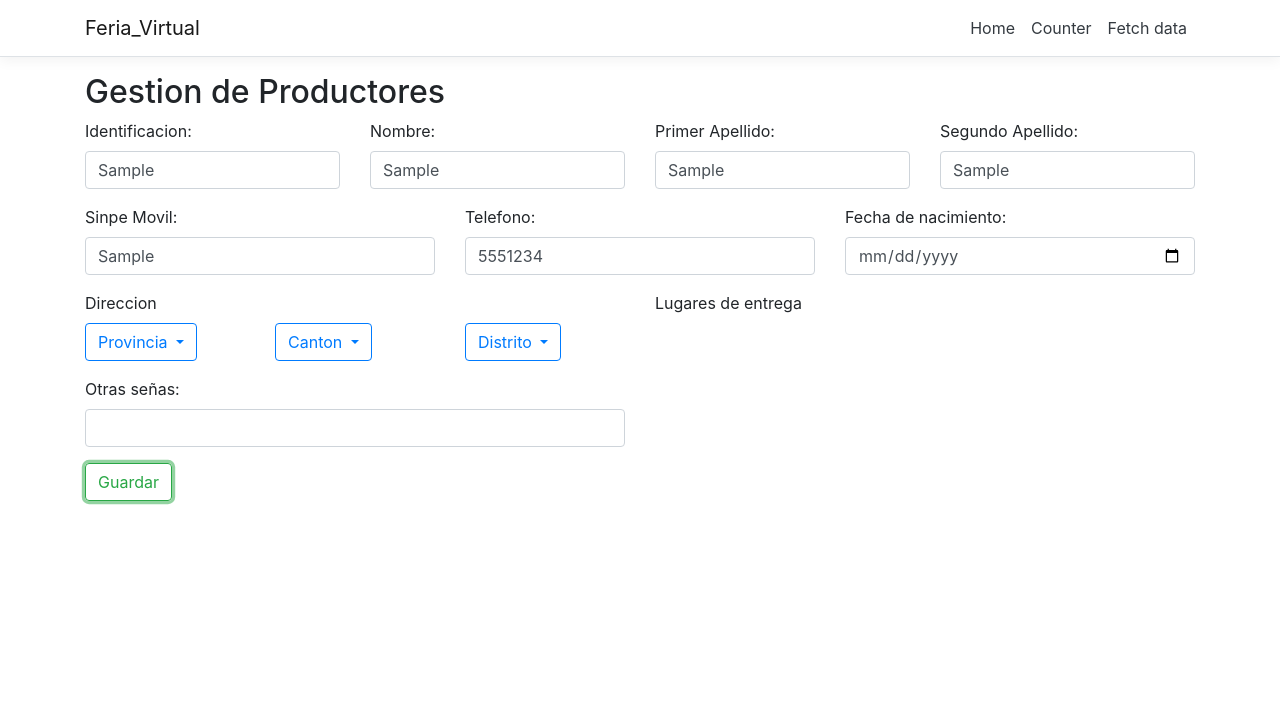
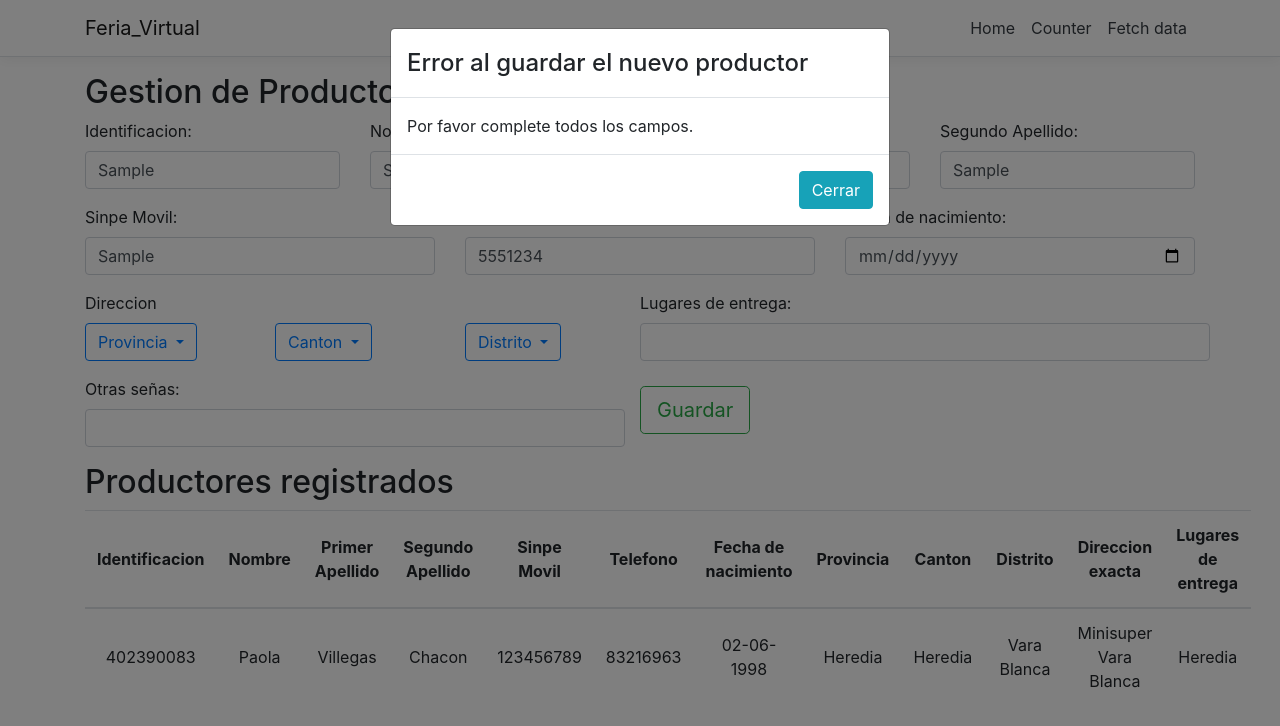
Before and after one commit to paola0298/Feria_Virtual, an Angular app in the folder Feria_Virtual/ClientApp/: page /producer in a window 1280 px wide. Both pictures are taken after typing "Sample", "Sample", "Sample", "Sample", "Sample", "5551234" into the empty fields and a click on the button "Guardar". Shown: the top 726 px of the page. Built offline with nearby package versions, Linux system fonts and the light colour scheme.

Commit message:
Agregada tabla para ver los productores

```diff
--- a/Feria_Virtual/ClientApp/src/app/producer/producer.component.html
+++ b/Feria_Virtual/ClientApp/src/app/producer/producer.component.html
@@ -54,7 +54,7 @@
                         aria-expanded="false">
                   Provincia
                 </button>
-                <div class="dropdown-menu" aria-labelledby="provinceDDM" >
+                <div class="dropdown-menu" aria-labelledby="provinceDDM">
                   <a *ngFor="let prov of provinces" class="dropdown-item" (click)="loadCanton(prov)">{{ prov }}</a>
                 </div>
               </div>
@@ -82,7 +82,7 @@
                   Distrito
                 </button>
                 <div class="dropdown-menu" aria-labelledby="districtDDM">
-                  <a *ngFor="let district of districts" class="dropdown-item">{{ district }}</a>
+                  <a *ngFor="let district of districts" class="dropdown-item" (click)="setActualDistrict(district)">{{ district }}</a>
                   <!--Colocar distritos de canton seleccionado-->
                 </div>
               </div>
@@ -97,11 +97,103 @@
         </div>
 
         <div class="col md-form">
-          <label>Lugares de entrega</label>
-          <!--Colocar campos para agregar las direcciones de entrega-->
+          <div class="row md-form margin-div">
+            <label for="deliver">Lugares de entrega:</label>
+            <input type="text" class="form-control" id="deliver" name="deliver">
+          </div>
+          <div class="row md-form">
+            <button type="submit" class="btn btn-outline-success btn-lg" data-toggle="modal"
+                    data-target="#saveMsj" (click)="saveProducer()">
+              Guardar
+            </button>
+            <!--Modal to open when error-->
+            <div class="modal fade" id="saveMsj" tabindex="-1" role="dialog" aria-labelledby="saveMsjLabel" aria-hidden="true">
+              <div class="modal-dialog">
+                <div class="modal-content">
+                  <div class="modal-header">
+                    <!--<button type="button" class="close" data-dismiss="modal" aria-hidden="true">&times;</button>-->
+                    <h4 class="modal-title" id="saveMsjLabel"></h4> <!--El texto se coloca en script-->
+                  </div>
+                  <div class="modal-body">
+                    <a class="custom-close" id="msjText"></a>  <!--El texto se coloca en script-->
+                  </div>
+                  <div class="modal-footer">
+                    <button type="button" class="btn btn-info" data-dismiss="modal">Cerrar</button>
+                  </div>
+                </div><!-- /.modal-content -->
+              </div><!-- /.modal-dialog -->
+            </div><!-- /.modal -->
+          </div>
         </div>
       </div>
-      <button type="submit" class="btn btn-outline-success"> Guardar </button>
     </form>
+
+    <div class="margin-div">
+      <h2>Productores registrados</h2>
+
+      <table class="table table-hover">
+        <thead>
+          <tr>
+            <th class="text-center align-middle" scope="col">Identificacion</th>
+            <th class="text-center align-middle" scope="col">Nombre</th>
+            <th class="text-center align-middle" scope="col">Primer Apellido</th>
+            <th class="text-center align-middle" scope="col">Segundo Apellido</th>
+            <th class="text-center align-middle" scope="col">Sinpe Movil</th>
+            <th class="text-center align-middle" scope="col">Telefono</th>
+            <th class="text-center align-middle" scope="col">Fecha de nacimiento</th>
+            <th class="text-center align-middle" scope="col">Provincia</th>
+            <th class="text-center align-middle" scope="col">Canton</th>
+            <th class="text-center align-middle" scope="col">Distrito</th>
+            <th class="text-center align-middle" scope="col">Direccion exacta</th>
+            <th class="text-center align-middle" scope="col">Lugares de entrega</th>
+          </tr>
+        </thead>
+
+        <tbody *ngFor="let producer of producers">
+
+          <tr>
+            <td class="text-center align-middle">{{ producer.id }}</td>
+            <td class="text-center align-middle">{{ producer.name }}</td>
+            <td class="text-center align-middle">{{ producer.lastName }}</td>
+            <td class="text-center align-middle">{{ producer.lastName2 }}</td>
+            <td class="text-center align-middle">{{ producer.sinpe }}</td>
+            <td class="text-center align-middle">{{ producer.phone }}</td>
+            <td class="text-center align-middle">{{ producer.birth }}</td>
+            <td class="text-center align-middle">{{ producer.province }}</td>
+            <td class="text-center align-middle">{{ producer.canton }}</td>
+            <td class="text-center align-middle">{{ producer.district }}</td>
+            <td class="text-center align-middle">{{ producer.dir }}</td>
+            <td class="text-center align-middle">{{ producer.deliver }}</td>
+          </tr>
+
+        </tbody>
+        <!--
+    <tbody>
+
+      <tr>
+        <td class="text-center align-middle">4</td>
+        <td class="text-center align-middle">f</td>
+        <td class="text-center align-middle">f</td>
+        <td class="text-center align-middle">f</td>
+        <td class="text-center align-middle">f</td>
+        <td class="text-center align-middle">f</td>
+        <td class="text-center align-middle">f</td>
+        <td class="text-center align-middle">f</td>
+        <td class="text-center align-middle">f</td>
+        <td class="text-center align-middle">f</td>
+        <td class="text-center align-middle">f</td>
+        <td class="text-center align-middle">f</td>
+      </tr>
+    </tbody>
+
+      -->
+      </table>
+      <div class="dropdown-menu" aria-labelledby="tableMenu" id="menu">
+        <a class="dropdown-item" (click)="updateProducer('402390083')">Actualizar</a>  <!--Obtener el id del productor-->
+        <a class="dropdown-item" (click)="deleteProducer('402390083')">Eliminar</a> <!--Obtener el id del productor-->
+      </div>
+
+    </div>
+
   </div>
 </body>
--- a/Feria_Virtual/ClientApp/src/app/producer/producer.component.ts
+++ b/Feria_Virtual/ClientApp/src/app/producer/producer.component.ts
@@ -1,4 +1,5 @@
 import { Component, OnInit } from '@angular/core';
+import { provinces, cantonSJ, cantonAlaj, cantonCart, cantonGua, cantonHere, cantonLim, cantonPunt, distrSJ } from '../directions';
 
 @Component({
   selector: 'app-producer',
@@ -6,33 +7,71 @@ import { Component, OnInit } from '@angular/core';
   styleUrls: ['./producer.component.css']
 })
 export class ProducerComponent implements OnInit {
-
-  provinces = ['San Jose', 'Alajuela', 'Heredia', 'Cartago', 'Guanacaste', 'Puntarenas', 'Limon'];
-
-  cantonSJ = ['San Jose', 'Escazu', 'Desamparados', 'Puriscal', 'Tarrazu', 'Aserri', 'Mora',
-    'Goicoechea', 'Santa Ana', 'Alajuelita', 'Vazquez de Coronado', 'Acosta', 'Tibas', 'Moravia',
-    'Montes de Oca', 'Turrubares', 'Dota', 'Curridabat', 'Perez Zeledon', 'Leon Cortes Castro'];
-  cantonAlaj = ['Alajuela'];
-  cantonHere = ['Heredia'];
-  cantonCart = ['Cartago'];
-  cantonGua = ['Guanacaste'];
-  cantonPunt = ['Puntarenas'];
-  cantonLim = ['Limon'];
-
+  provinces = provinces;
+  cantonSJ = cantonSJ;
+  cantonAlaj = cantonAlaj;
+  cantonHere = cantonHere;
+  cantonCart = cantonCart;
+  cantonGua = cantonGua;
+  cantonPunt = cantonPunt;
+  cantonLim = cantonLim;
+  distrSJ = distrSJ;
   cantons = [];
   districts = [];
-
-
+  producers = [
+    {
+    id: 402390083,
+    name: 'Paola',
+    lastName: 'Villegas',
+    lastName2: 'Chacon',
+    sinpe: 123456789,
+    phone: 83216963,
+    birth: '02-06-1998',
+    province: 'Heredia',
+    canton: 'Heredia',
+    district: 'Vara Blanca',
+    dir: 'Minisuper Vara Blanca',
+    deliver: 'Heredia'
+    }
+  ];
 
   constructor() { }
+  ngOnInit(): void {
+    $("td").on('contextmenu', function (e) {
+      $('td').css('box-shadow', 'none');
+      var top = e.pageY - 10;
+      var left = e.pageX - 120;
+      $(this).css('box-shadow', 'inset 1px 1px 0px 0px red, inset -1px -1px 0px 0px red');
+      $("#menu").css({
+        display: "block",
+        top: top,
+        left: left
+      });
+      return false; //blocks default Webbrowser right click menu
 
-  ngOnInit(): void {
+    });
+
+    $("body").on("click", function () {
+      if ($("#menu").css('display') == 'block') {
+        $(" #menu ").hide();
+      }
+      $('td').css('box-shadow', 'none');
+    });
+
+    $("#menu a").on("click", function () {
+      $(this).parent().hide();
+    });
+
   }
+
   /**
    * Metodo para agregar los cantones correspondientes a una provincia
    * @param province Provincia seleccionada
    */
   loadCanton(province: string): void {
+
+    document.getElementById("provinceDDM").textContent = province;
+
     switch (province) {
       case this.provinces[0]:
         this.cantons = this.cantonSJ;
@@ -56,7 +95,6 @@ export class ProducerComponent implements OnInit {
         this.cantons = this.cantonLim;
         break;
     }
-
   }
 
   /**
@@ -64,7 +102,62 @@ export class ProducerComponent implements OnInit {
    * @param canton Canton seleccionado
    */
   loadDistrict(canton: string): void {
-    console.log(canton + ' selected!');
+    document.getElementById("cantonDDM").textContent = canton;
+    if (canton == 'San Jose') {
+      this.districts = distrSJ;
+    }
   }
 
+  /**
+   * Metodo para colocar el distrito seleccionado en el nombre del dropdown
+   * @param district
+   */
+  setActualDistrict(district: string): void {
+    document.getElementById("districtDDM").textContent = district;
+  }
+
+  /**
+   * Metodo para almacenar el nuevo productor
+   */
+  saveProducer(): void {
+    let id = (document.getElementById("id") as HTMLInputElement).value;
+    let name = (document.getElementById("name") as HTMLInputElement).value;
+    let lastName1 = (document.getElementById("last-name1") as HTMLInputElement).value;
+    let lastName2 = (document.getElementById("last-name2") as HTMLInputElement).value;
+    let sinpe = (document.getElementById("sinpe") as HTMLInputElement).value;
+    let phone = (document.getElementById("phone") as HTMLInputElement).value;
+    let birth = (document.getElementById("birth") as HTMLInputElement).value;
+    let province = document.getElementById("provinceDDM").textContent;
+    let canton = document.getElementById("cantonDDM").textContent;
+    let district = document.getElementById("districtDDM").textContent;
+    let dir = (document.getElementById("dir") as HTMLInputElement).value;
+    let deliver = (document.getElementById("deliver") as HTMLInputElement).value;
+    console.log('id:' + id + '\n' + 'name:' + name + '\n' + 'lastName1:' + lastName1 + '\n' +
+      'lastName2:' + lastName2 + '\n' + 'sinpe:' + sinpe + '\n' + 'phone:' + phone + '\n' +
+      'birth:' + birth + '\n' + 'province:' + province + '\n' + 'canton:' + canton + '\n' +
+      'district:' + district + '\n' + 'dir:' + dir + '\n' + 'deliver:' + deliver);
+
+    // TODO verificar que se haya ingresado alguna provincia, canton y distrito
+    if (id == '' || name == '' || lastName1 == '' || lastName2 == '' || sinpe == '' || phone == '' || birth == '' ||
+      dir == '' || deliver == '') {
+      $('#saveMsj').modal('show');
+      document.getElementById("saveMsjLabel").textContent = "Error al guardar el nuevo productor";
+      document.getElementById("msjText").textContent = "Por favor complete todos los campos.";
+    } else {
+      // TODO guardar productor
+      $('#saveMsj').modal('show');
+      document.getElementById("saveMsjLabel").textContent = "Exito";
+      document.getElementById("msjText").textContent = "Nuevo productor guardado correctamente.";
+      // TODO actualizar la tabla de productores
+    }
+
+  }
+
+  updateProducer(id: string): void {
+    console.log("Updating producer: " + id);
+  }
+
+  deleteProducer(id: string): void {
+    console.log("Deleting producer: " + id);
+  }
 }
```
